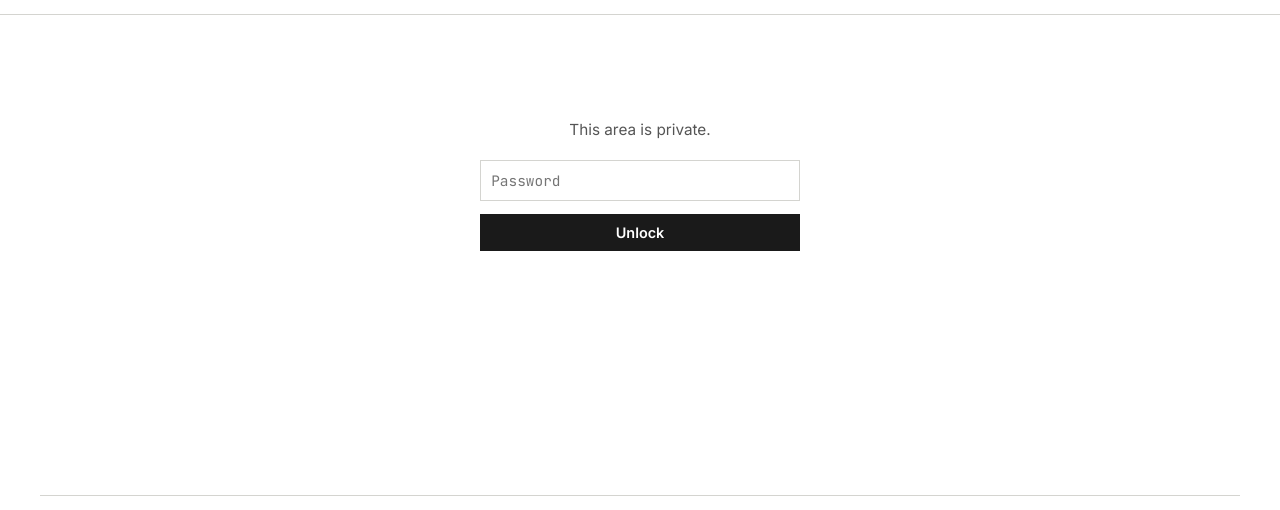
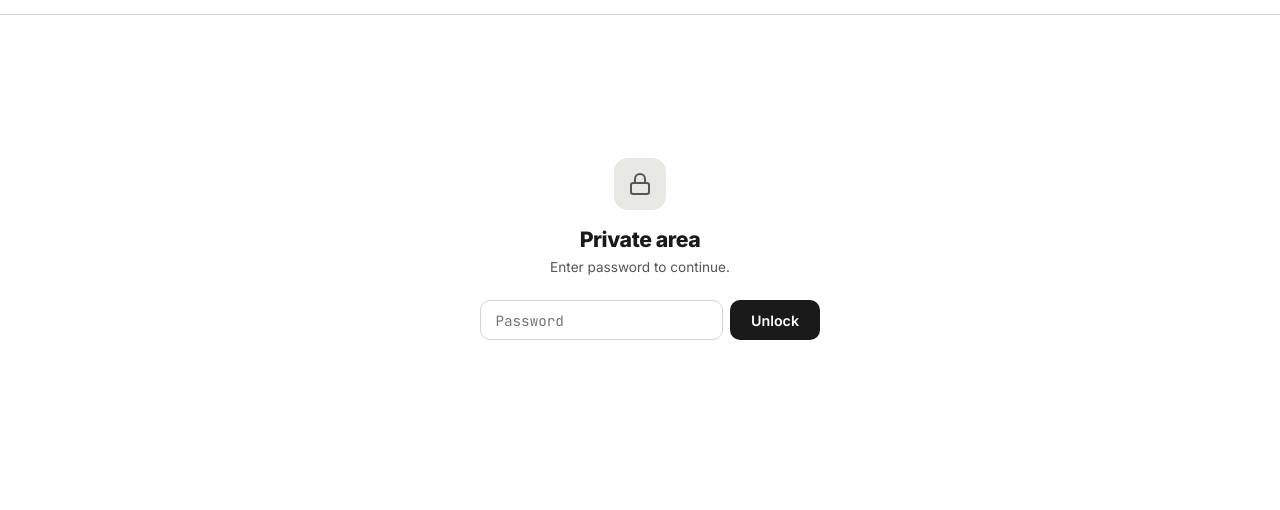
Before and after one commit to consolecowboy0/Blog, an Astro site: page /backend in a window 1280 px wide. Shown: the part 49-559 px from the top of the page. Built offline with nearby package versions, Linux system fonts and the light colour scheme; Astro itself is replaced by a stand-in of ours.

Commit message:
Unify gate UI across legion/backend/inbox; add sign-out to inbox

```diff
--- a/src/pages/backend/index.astro
+++ b/src/pages/backend/index.astro
@@ -5,10 +5,19 @@ import BaseLayout from '../../layouts/BaseLayout.astro';
 <BaseLayout title="Backend - dustinlanders.com">
   <div id="gate">
     <div class="gate-box">
-      <p class="gate-label">This area is private.</p>
-      <input type="password" id="gate-password" placeholder="Password" autocomplete="off" />
-      <button id="gate-unlock">Unlock</button>
-      <p id="gate-error" class="gate-error"></p>
+      <div class="gate-icon">
+        <svg width="24" height="24" viewBox="0 0 24 24" fill="none" stroke="currentColor" stroke-width="2" stroke-linecap="round" stroke-linejoin="round">
+          <rect x="3" y="11" width="18" height="11" rx="2" ry="2"></rect>
+          <path d="M7 11V7a5 5 0 0 1 10 0v4"></path>
+        </svg>
+      </div>
+      <h2>Private area</h2>
+      <p class="gate-sub">Enter password to continue.</p>
+      <form id="gate-form">
+        <input type="password" id="gate-password" placeholder="Password" autocomplete="off" />
+        <button type="submit" id="gate-unlock">Unlock</button>
+      </form>
+      <p id="gate-error" class="gate-error gate-hidden">Wrong password</p>
     </div>
   </div>
 
@@ -115,46 +124,91 @@ import BaseLayout from '../../layouts/BaseLayout.astro';
 </BaseLayout>
 
 <style>
-  .gate-box {
-    max-width: 320px;
-    margin: 4rem auto;
-    text-align: center;
+  #gate {
+    display: flex;
+    align-items: center;
+    justify-content: center;
+    min-height: 50vh;
   }
 
-  .gate-label {
-    margin-bottom: 1rem;
-    color: var(--fg-muted);
-    font-size: 0.9rem;
+  .gate-box {
+    text-align: center;
+    max-width: 320px;
+    width: 100%;
   }
 
-  .gate-box input {
-    width: 100%;
-    padding: 0.6rem;
-    font-family: var(--font-mono);
-    font-size: 0.85rem;
+  .gate-icon {
+    width: 52px;
+    height: 52px;
+    border-radius: 14px;
+    background: var(--code-bg);
+    color: var(--fg-muted);
+    display: flex;
+    align-items: center;
+    justify-content: center;
+    margin: 0 auto 1rem;
+  }
+
+  .gate-box h2 {
+    margin-top: 0;
+    margin-bottom: 0.2rem;
+    font-size: 1.25rem;
+  }
+
+  .gate-sub {
+    color: var(--fg-muted);
+    font-size: 0.8rem;
+    margin-bottom: 1.25rem;
+  }
+
+  #gate-form {
+    display: flex;
+    gap: 0.4rem;
+  }
+
+  #gate-password {
+    flex: 1;
+    padding: 0.55rem 0.85rem;
     border: 1px solid var(--border);
+    border-radius: 10px;
     background: var(--bg);
     color: var(--fg);
-    margin-bottom: 0.75rem;
-    box-sizing: border-box;
+    font-family: var(--font-mono);
+    font-size: 0.84rem;
+    outline: none;
+    transition: border-color 0.15s, box-shadow 0.15s;
   }
 
-  .gate-box button {
-    width: 100%;
-    padding: 0.6rem;
-    font-family: var(--font-body);
-    font-size: 0.85rem;
-    font-weight: 600;
+  #gate-password:focus {
+    border-color: var(--fg-muted);
+    box-shadow: 0 0 0 3px color-mix(in srgb, var(--fg-muted) 10%, transparent);
+  }
+
+  #gate-form button {
+    padding: 0.55rem 1.25rem;
     background: var(--fg);
     color: var(--bg);
     border: none;
+    border-radius: 10px;
+    font-family: var(--font-body);
+    font-size: 0.84rem;
+    font-weight: 600;
     cursor: pointer;
+    transition: opacity 0.15s;
+  }
+
+  #gate-form button:hover {
+    opacity: 0.85;
   }
 
   .gate-error {
-    color: #c44;
-    font-size: 0.8rem;
-    margin-top: 0.5rem;
+    color: #e54;
+    font-size: 0.78rem;
+    margin-top: 0.75rem;
+  }
+
+  .gate-hidden {
+    display: none;
   }
 
   .panel-header {
@@ -652,11 +706,13 @@ import BaseLayout from '../../layouts/BaseLayout.astro';
         localStorage.setItem('backend_token', authToken!);
         showPanel();
       } else {
-        gateError!.textContent = 'Nope.';
+        gateError!.textContent = 'Wrong password';
+        gateError!.classList.remove('gate-hidden');
         gatePassword!.value = '';
       }
     } catch {
       gateError!.textContent = 'Auth failed.';
+      gateError!.classList.remove('gate-hidden');
       gatePassword!.value = '';
     }
   }
@@ -673,7 +729,7 @@ import BaseLayout from '../../layouts/BaseLayout.astro';
     panel!.style.display = 'none';
     gate!.style.display = 'flex';
     gatePassword!.value = '';
-    gateError!.textContent = '';
+    gateError!.classList.add('gate-hidden');
     currentPostId = null;
     isNewPost = false;
     showPlaceholder();
@@ -840,9 +896,9 @@ import BaseLayout from '../../layouts/BaseLayout.astro';
   });
 
   // Event listeners
-  gateUnlock!.addEventListener('click', unlock);
-  gatePassword!.addEventListener('keydown', (e) => {
-    if (e.key === 'Enter') unlock();
+  document.getElementById('gate-form')!.addEventListener('submit', (e) => {
+    e.preventDefault();
+    unlock();
   });
   signOutBtn!.addEventListener('click', signOut);
   newPostBtn!.addEventListener('click', startNewPost);
--- a/src/pages/legion/index.astro
+++ b/src/pages/legion/index.astro
@@ -5,10 +5,19 @@ import BaseLayout from '../../layouts/BaseLayout.astro';
 <BaseLayout title="Legion - dustinlanders.com" description="Multi-agent chat room.">
   <div id="gate">
     <div class="gate-box">
-      <p class="gate-label">This area is private.</p>
-      <input type="password" id="gate-password" placeholder="Password" autocomplete="off" />
-      <button id="gate-unlock">Unlock</button>
-      <p id="gate-error" class="gate-error"></p>
+      <div class="gate-icon">
+        <svg width="24" height="24" viewBox="0 0 24 24" fill="none" stroke="currentColor" stroke-width="2" stroke-linecap="round" stroke-linejoin="round">
+          <rect x="3" y="11" width="18" height="11" rx="2" ry="2"></rect>
+          <path d="M7 11V7a5 5 0 0 1 10 0v4"></path>
+        </svg>
+      </div>
+      <h2>Private area</h2>
+      <p class="gate-sub">Enter password to continue.</p>
+      <form id="gate-form">
+        <input type="password" id="gate-password" placeholder="Password" autocomplete="off" />
+        <button type="submit" id="gate-unlock">Unlock</button>
+      </form>
+      <p id="gate-error" class="gate-error gate-hidden">Wrong password</p>
     </div>
   </div>
 
@@ -219,8 +228,11 @@ sys.stdout = _stdout_capture
   // Gate
   if (authToken) show();
 
-  document.getElementById('gate-unlock').addEventListener('click', async function () {
+  document.getElementById('gate-form').addEventListener('submit', async function (e) {
+    e.preventDefault();
     var pw = document.getElementById('gate-password').value;
+    var errEl = document.getElementById('gate-error');
+    errEl.classList.add('gate-hidden');
     try {
       var res = await fetch(API_BASE + '/api/auth', {
         method: 'POST',
@@ -233,17 +245,15 @@ sys.stdout = _stdout_capture
         localStorage.setItem('auth_token', authToken);
         show();
       } else {
-        document.getElementById('gate-error').textContent = 'Nope.';
+        errEl.textContent = 'Wrong password';
+        errEl.classList.remove('gate-hidden');
         document.getElementById('gate-password').value = '';
       }
     } catch (e) {
-      document.getElementById('gate-error').textContent = 'Auth failed.';
+      errEl.textContent = 'Auth failed.';
+      errEl.classList.remove('gate-hidden');
       document.getElementById('gate-password').value = '';
     }
-  });
-
-  document.getElementById('gate-password').addEventListener('keydown', function (e) {
-    if (e.key === 'Enter') document.getElementById('gate-unlock').click();
   });
 
   function show() {
@@ -271,7 +281,7 @@ sys.stdout = _stdout_capture
     document.getElementById('panel').style.display = 'none';
     document.getElementById('gate').style.display = 'flex';
     document.getElementById('gate-password').value = '';
-    document.getElementById('gate-error').textContent = '';
+    document.getElementById('gate-error').classList.add('gate-hidden');
   });
 
   // --- Data ---
@@ -1640,38 +1650,39 @@ sys.stdout = _stdout_capture
   /* Gate */
   #gate {
     display: flex;
+    align-items: center;
     justify-content: center;
-    align-items: center;
-    min-height: 40vh;
-  }
-  .gate-box { text-align: center; }
-  .gate-label { font-size: 0.85rem; color: var(--fg-muted); margin-bottom: 1rem; }
+    min-height: 50vh;
+  }
+  .gate-box { text-align: center; max-width: 320px; width: 100%; }
+  .gate-icon {
+    width: 52px; height: 52px; border-radius: 14px;
+    background: var(--code-bg); color: var(--fg-muted);
+    display: flex; align-items: center; justify-content: center;
+    margin: 0 auto 1rem;
+  }
+  .gate-box h2 { margin-top: 0; margin-bottom: 0.2rem; font-size: 1.25rem; }
+  .gate-sub { color: var(--fg-muted); font-size: 0.8rem; margin-bottom: 1.25rem; }
+  #gate-form { display: flex; gap: 0.4rem; }
   #gate-password {
-    font-family: var(--font-mono);
-    font-size: 0.9rem;
-    padding: 0.5rem 0.75rem;
-    border: 1px solid var(--border);
-    background: var(--bg);
-    color: var(--fg);
-    width: 200px;
-    outline: none;
-  }
-  #gate-password:focus { border-color: var(--fg-muted); }
-  #gate-unlock {
-    font-family: var(--font-body);
-    font-size: 0.8rem;
-    font-weight: 600;
-    text-transform: uppercase;
-    letter-spacing: 0.04em;
-    padding: 0.5rem 1rem;
-    border: 1px solid var(--border);
-    background: var(--bg);
-    color: var(--fg);
-    cursor: pointer;
-    margin-left: 0.5rem;
-  }
-  #gate-unlock:hover { background: var(--code-bg); }
-  .gate-error { font-size: 0.8rem; color: var(--fg-muted); margin-top: 0.75rem; min-height: 1.2em; }
+    flex: 1; padding: 0.55rem 0.85rem;
+    border: 1px solid var(--border); border-radius: 10px;
+    background: var(--bg); color: var(--fg);
+    font-family: var(--font-mono); font-size: 0.84rem;
+    outline: none; transition: border-color 0.15s, box-shadow 0.15s;
+  }
+  #gate-password:focus {
+    border-color: var(--fg-muted);
+    box-shadow: 0 0 0 3px color-mix(in srgb, var(--fg-muted) 10%, transparent);
+  }
+  #gate-form button {
+    padding: 0.55rem 1.25rem; background: var(--fg); color: var(--bg);
+    border: none; border-radius: 10px; font-family: var(--font-body);
+    font-size: 0.84rem; font-weight: 600; cursor: pointer; transition: opacity 0.15s;
+  }
+  #gate-form button:hover { opacity: 0.85; }
+  .gate-error { color: #e54; font-size: 0.78rem; margin-top: 0.75rem; }
+  .gate-hidden { display: none; }
 
   /* Panel */
   .panel-title-row { display: flex; justify-content: space-between; align-items: center; }
```
Also changed, not shown: src/pages/dm/inbox.astro (+19 -0 lines).
